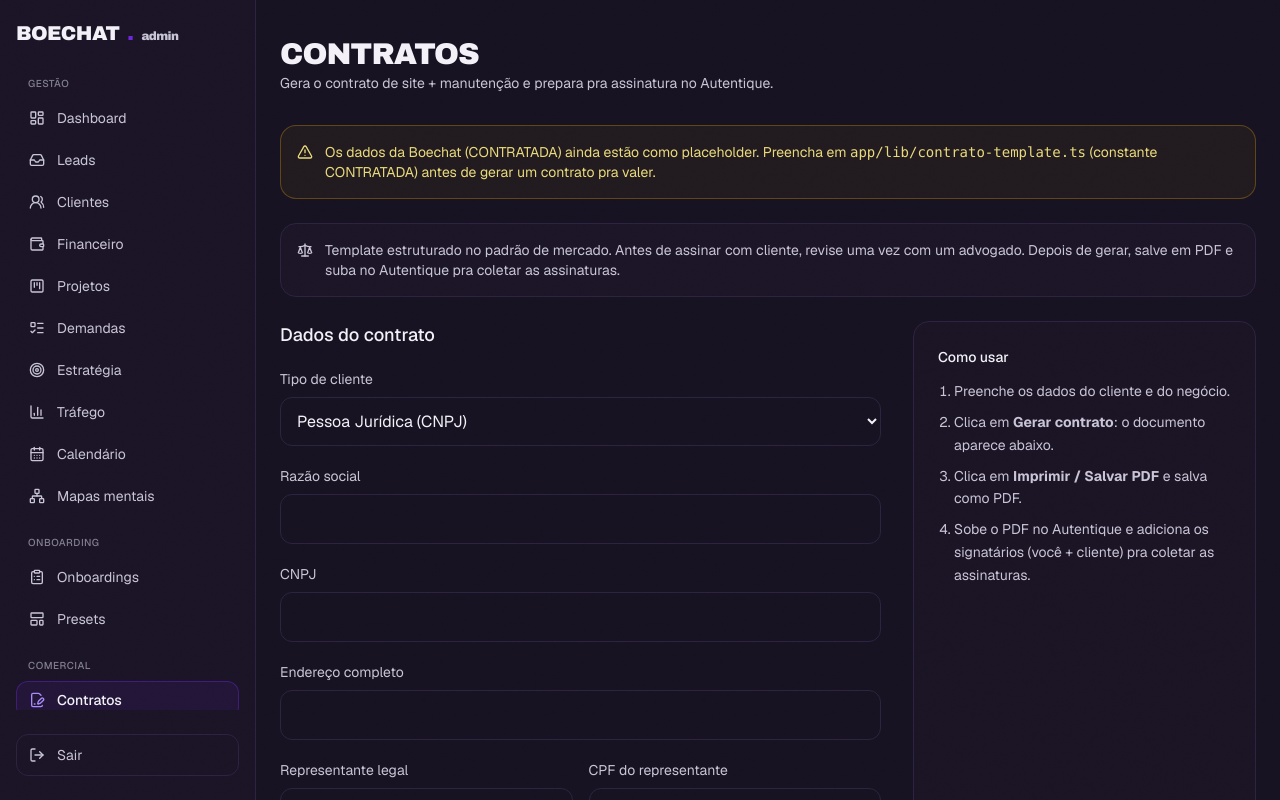
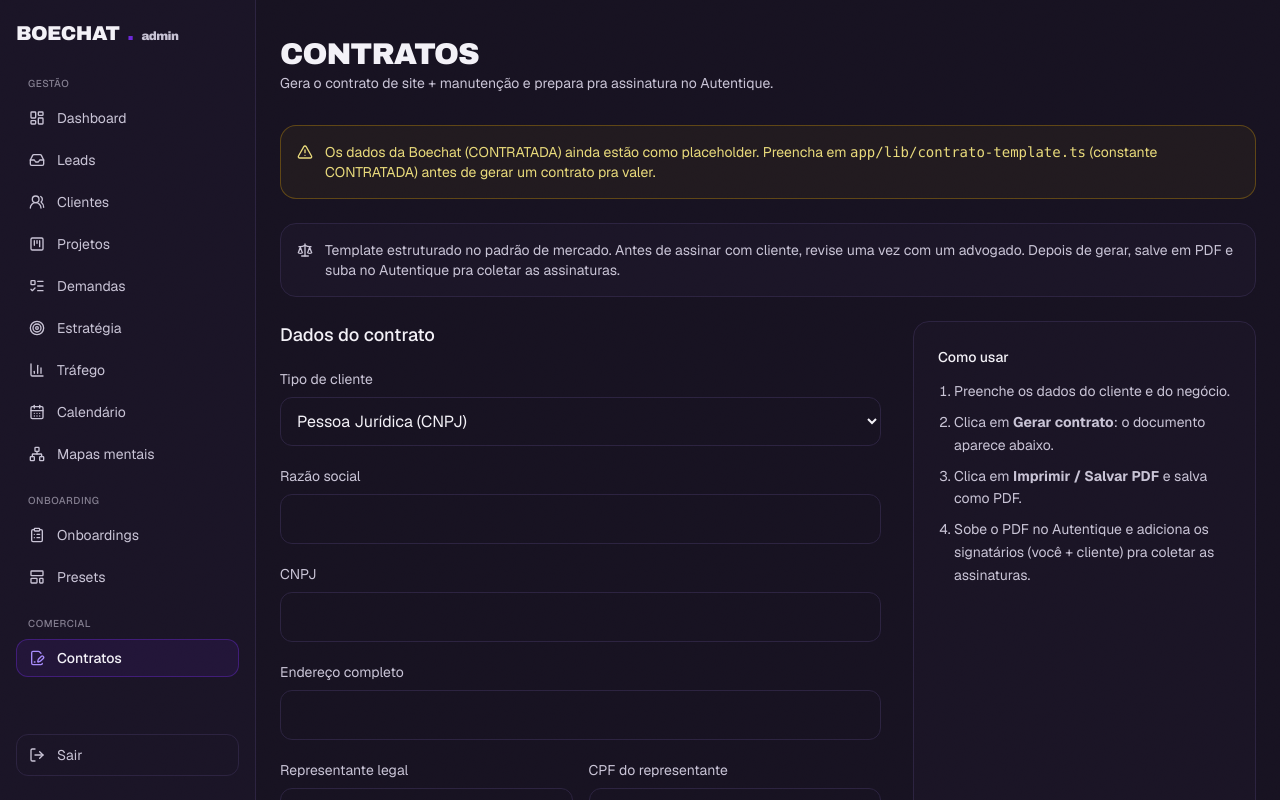
Before and after one commit to LuanBoechatIE/boechatcompany, a Next.js app: page /contratos in a window 1280 px wide. Shown: the top 800 px of the page. Built offline with nearby package versions, Linux system fonts and the light colour scheme.

Commit message:
feat: remove item Financeiro do menu do admin

```diff
--- a/app/components/admin/AdminShell.tsx
+++ b/app/components/admin/AdminShell.tsx
@@ -18,7 +18,6 @@ import {
   KanbanSquare,
   ClipboardList,
   BarChart3,
-  Wallet,
   X,
 } from "lucide-react";
 
@@ -44,7 +43,6 @@ const NAV_GROUPS: NavGroup[] = [
       { href: "/admin/crm", label: "Dashboard", icon: LayoutDashboard, match: exact("/admin/crm") },
       { href: "/admin/crm/leads", label: "Leads", icon: Inbox, match: prefix("/admin/crm/leads") },
       { href: "/admin/crm/clientes", label: "Clientes", icon: UsersRound, match: prefix("/admin/crm/clientes") },
-      { href: "/admin/crm/financeiro", label: "Financeiro", icon: Wallet, match: prefix("/admin/crm/financeiro") },
       { href: "/admin/crm/projetos", label: "Projetos", icon: KanbanSquare, match: prefix("/admin/crm/projetos") },
       { href: "/admin/crm/demandas", label: "Demandas", icon: ListTodo, match: prefix("/admin/crm/demandas") },
       { href: "/admin/crm/estrategia", label: "Estratégia", icon: Target, match: prefix("/admin/crm/estrategia") },
```
